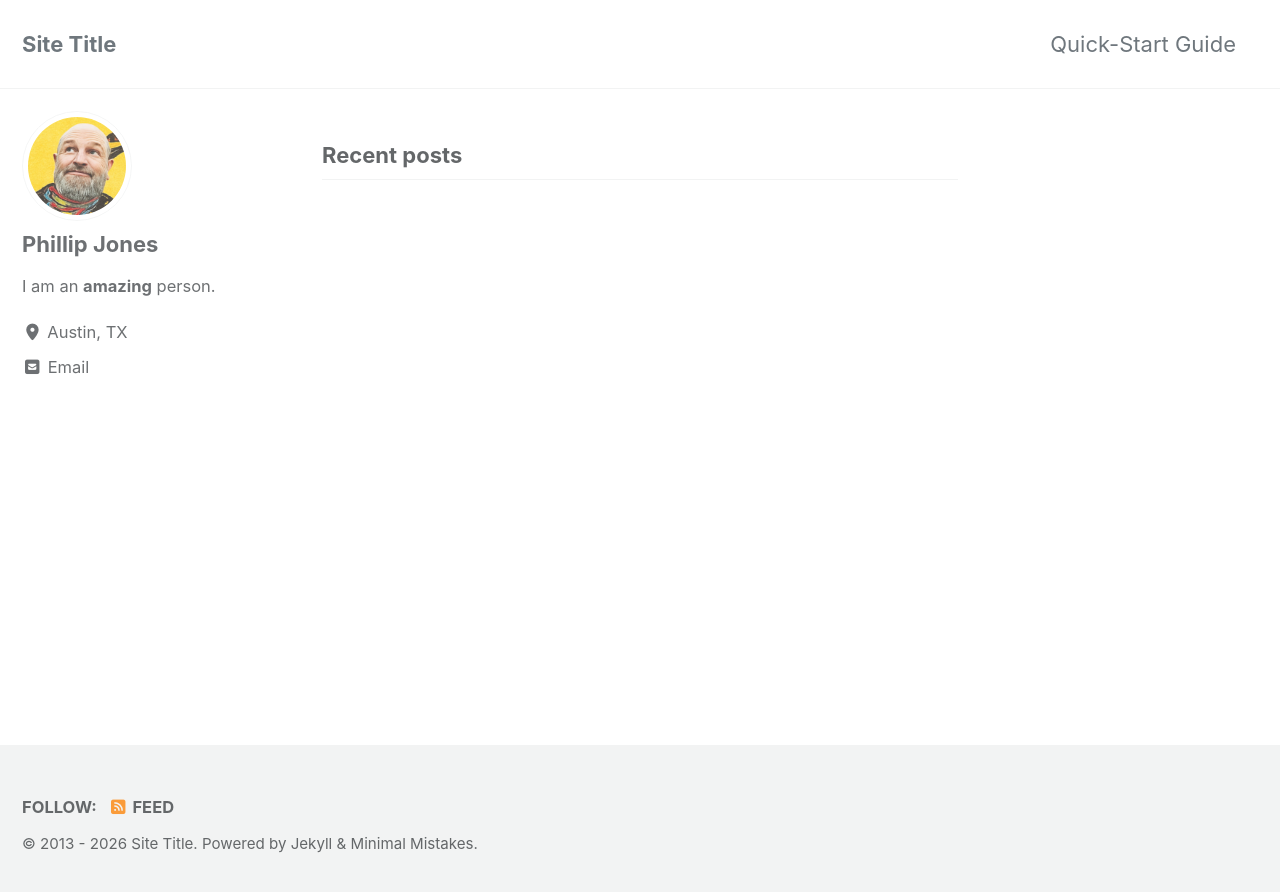
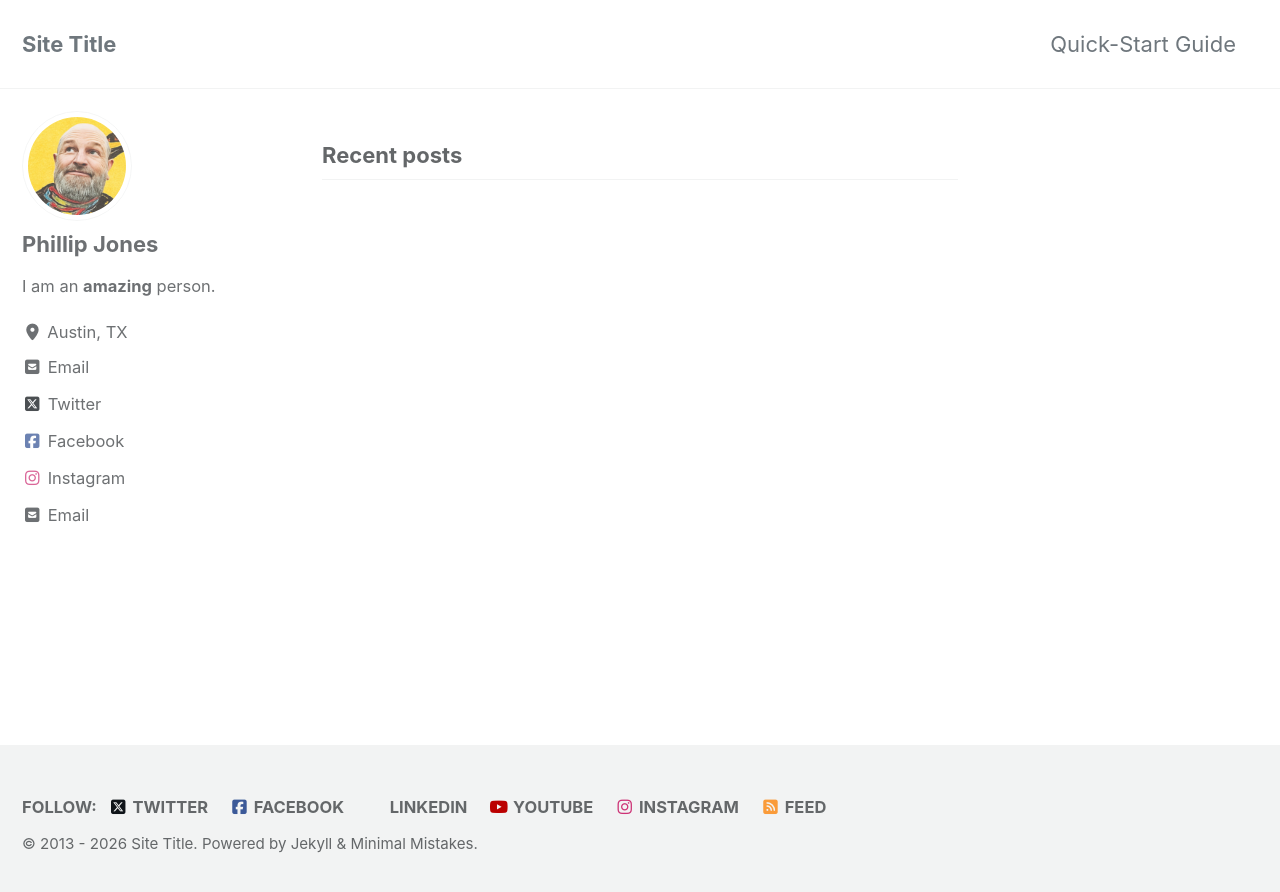
Before and after one commit to philphails1-max/phil_phails, a Jekyll site: the page built from index.html, in a window 1280 px wide. Shown: the top 892 px of the page. Built offline with Jekyll 4.4.1, drawn with Linux system fonts in a browser that asks for light colours; cached includes are drawn as plain includes; the list of posts is cut into pages by our own code; some of the changed lines change nothing that is shown.

Commit message:
links and footers

```diff
--- a/_config.yml
+++ b/_config.yml
@@ -123,45 +123,39 @@
   links:
     - label: "Email"
       icon: "fas fa-fw fa-square-envelope"
-      # url: "mailto:your.name@email.com"
-    - label: "Website"
-      icon: "fas fa-fw fa-link"
-      # url: "https://your-website.com"
+      url: "mailto:philphails1@gmail.com"
     - label: "Twitter"
       icon: "fab fa-fw fa-square-x-twitter"
-      # url: "https://twitter.com/"
+      url: "https://x.com/philphails"
     - label: "Facebook"
       icon: "fab fa-fw fa-square-facebook"
-      # url: "https://facebook.com/"
-    - label: "GitHub"
-      icon: "fab fa-fw fa-github"
-      # url: "https://github.com/"
+      url: "https://www.facebook.com/philphails/"
     - label: "Instagram"
       icon: "fab fa-fw fa-instagram"
-      # url: "https://instagram.com/"
+      url: "https://www.instagram.com/phil_phails"
 
 # Site Footer
 footer:
   links:
     - label: "Twitter"
       icon: "fab fa-fw fa-square-x-twitter"
-      # url:
+      url: "https://x.com/philphails"
       # rel: "me"  # optional: adds rel attribute (e.g. for IndieWeb web sign-in)
     - label: "Facebook"
       icon: "fab fa-fw fa-square-facebook"
-      # url:
+      url: "https://www.facebook.com/philphails/"
     - label: "Linkedin"
       icon: "fab fa-fw fa-linkedin-square"
-      # url:
+      url: "https://www.linkedin.com/in/phillipjones2/"
     - label: "YouTube"
       icon: "fab fa-fw fa-youtube"
-      # url:
+      url: "https://www.youtube.com/@PhilPhails"
     - label: "Bitbucket"
       icon: "fab fa-fw fa-bitbucket"
       # url:
     - label: "Instagram"
       icon: "fab fa-fw fa-instagram"
-      # url:
+      url: "https://www.instagram.com/phil_phails"
   since: "2013"
 
 
```
